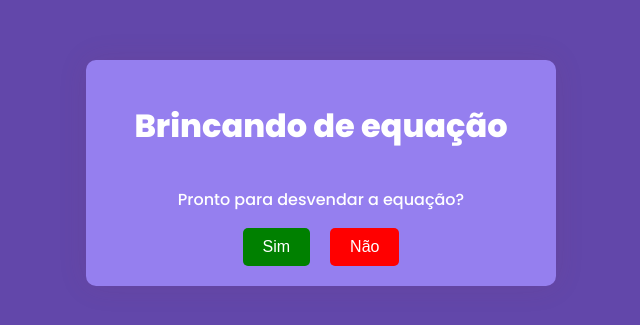
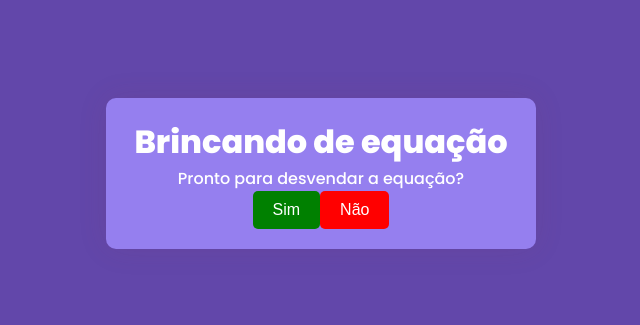
Before and after one commit to Mayfriend/presente-namorados, a plain HTML site: page index.html in a window 1280 px wide. Shown: the part 227-552 px from the top of the page, without its empty margins (319-959 px from the left). Drawn offline with Linux system fonts and the light colour scheme.

Commit message:
Update styles.css

```diff
--- a/styles.css
+++ b/styles.css
@@ -1,3 +1,11 @@
+/* Reset de margens e paddings */
+* {
+    margin: 0;
+    padding: 0;
+    box-sizing: border-box;
+}
+
+/* Estilos gerais para o body */
 body {
     font-family: 'Poppins', sans-serif;
     background-color: #6247AA; /* Cor de fundo roxa */
@@ -5,13 +13,14 @@ body {
     display: flex;
     justify-content: center;
     align-items: center;
-    height: 100vh;
+    min-height: 100vh; /* Alterado para min-height para garantir altura mínima em dispositivos com altura de tela menor */
 }
 
+/* Estilos para o container */
 .container {
     width: 90%;
     max-width: 430px;
-    margin: 0 auto;
+    margin: 20px;
     padding: 20px;
     border-radius: 10px;
     background-color: #957fef;
@@ -23,6 +32,7 @@ body {
     text-align: center; /* Centraliza todo o conteúdo dentro do container */
 }
 
+/* Estilos para a caixa de cabeçalho */
 .header-box {
     width: 100%;
     max-width: 299px;
@@ -35,6 +45,7 @@ body {
     margin-bottom: 20px;
 }
 
+/* Estilos para o texto do cabeçalho */
 .header-text {
     color: #6247aa;
     font-size: 12px;
@@ -42,6 +53,7 @@ body {
     text-align: center;
 }
 
+/* Estilos para o container das fotos */
 .photos-container {
     width: 100%;
     display: flex;
@@ -50,6 +62,7 @@ body {
     gap: 20px;
 }
 
+/* Estilos para o container de cada foto */
 .photo-container {
     width: 100%;
     max-width: 170px;
@@ -63,6 +76,7 @@ body {
     box-sizing: border-box;
 }
 
+/* Estilos para a imagem da foto */
 .photo-img {
     max-width: 150px;
     height: auto;
@@ -71,22 +85,26 @@ body {
     object-fit: contain; /* Impede que a imagem estique */
 }
 
+/* Estilos para a descrição da foto */
 .photo-description {
     text-align: center;
     color: white;
 }
 
+/* Estilos para o título da foto */
 .photo-title {
     font-size: 12px;
     font-weight: 800;
     margin: 10px 0 5px;
 }
 
+/* Estilos para a legenda da foto */
 .photo-caption {
     font-size: 12px;
     font-weight: 500;
 }
 
+/* Estilos para o texto do rodapé */
 .footer-text {
     width: 100%;
     text-align: center;
@@ -96,6 +114,7 @@ body {
     margin-top: 20px;
 }
 
+/* Estilos para a caixa de música */
 .music-box {
     width: 100%;
     max-width: 340px;
@@ -108,6 +127,7 @@ body {
     margin-top: 20px;
 }
 
+/* Estilos para o texto da música */
 .music-text {
     text-align: center;
     color: #6247aa;
@@ -155,7 +175,4 @@ button#noButton:hover {
     justify-content: center;
 }
 
-/* Estilos para os botões dentro do container */
-.button-container button {
-    margin: 0 10px; /* Espaço entre os botões */
-}
+/* Estilos para os bot
```
